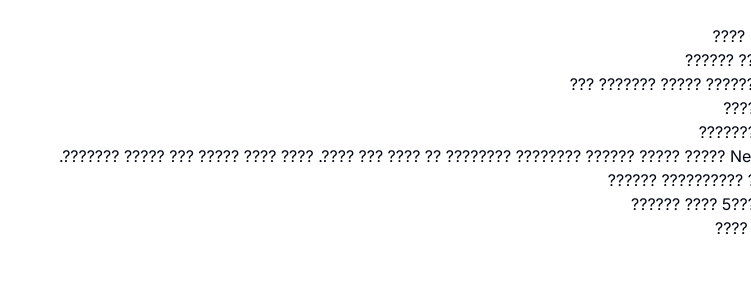
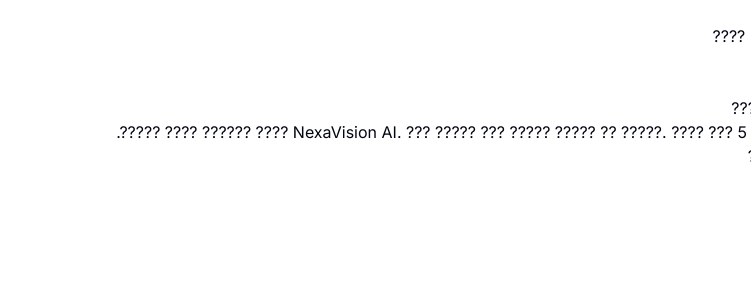
Before and after one commit to nequ2024-sketch/ai-video-saas, a Next.js app: page / in a window 1280 px wide. Shown: the top 300 px of the page, without its empty margins (529-1280 px from the left). Built offline with nearby package versions, Linux system fonts and the light colour scheme.

Commit message:
Final Fix: Re-injecting Home page and clearing paths

```diff
--- a/app/page.tsx
+++ b/app/page.tsx
@@ -2,69 +2,26 @@
 
 export default function Home() {
   return (
-    <main className="relative min-h-screen w-full overflow-hidden bg-[#020202] text-white font-sans" dir="rtl">
-      {/* ??????? ??????? ??????? - Grid & Glow Effect */}
-      <div className="absolute inset-0 z-0">
-        <div className="absolute inset-0 bg-[linear-gradient(to_right,#80808012_1px,transparent_1px),linear-gradient(to_bottom,#80808012_1px,transparent_1px)] bg-[size:40px_40px] [mask-image:radial-gradient(ellipse_60%_50%_at_50%_0%,#000_70%,transparent_100%)]" />
-        <div className="absolute left-1/2 top-0 -z-10 h-[600px] w-[600px] -translate-x-1/2 rounded-full bg-purple-500/10 blur-[120px]" />
-      </div>
+    <main className="relative min-h-screen w-full bg-[#020202] text-white overflow-hidden" dir="rtl">
+      {/* ????? ??????? ??????? */}
+      <div className="absolute inset-0 bg-[radial-gradient(circle_at_50%_120%,#7c3aed33,transparent_50%)]" />
+      <div className="absolute inset-0 bg-[linear-gradient(to_right,#ffffff05_1px,transparent_1px),linear-gradient(to_bottom,#ffffff05_1px,transparent_1px)] bg-[size:30px_30px]" />
 
-      {/* ?????? ?????? - ???? ????? ???? */}
-      <nav className="relative z-10 flex items-center justify-between px-8 py-6 backdrop-blur-sm border-b border-white/5">
-        <div className="flex items-center gap-2">
-          <div className="h-10 w-10 rounded-lg bg-gradient-to-br from-purple-600 to-blue-500 flex items-center justify-center shadow-lg shadow-purple-500/20">
-            <span className="text-xl font-black italic">NV</span>
-          </div>
-          <h2 className="text-2xl font-black tracking-tighter">
-            NexaVision <span className="text-purple-500 font-normal">????</span>
-          </h2>
+      <nav className="relative z-10 flex items-center justify-between px-10 py-8">
+        <div className="flex items-center gap-3">
+          <div className="w-12 h-12 bg-gradient-to-tr from-purple-600 to-blue-500 rounded-xl flex items-center justify-center text-2xl font-black shadow-lg shadow-purple-500/20">NV</div>
+          <h1 className="text-3xl font-black tracking-tighter italic">NexaVision <span className="font-normal not-italic text-purple-500">????</span></h1>
         </div>
-        <div className="flex gap-4">
-          <button className="text-sm font-medium hover:text-purple-400 transition-colors">English</button>
-          <Link href="/dashboard" className="bg-white/5 hover:bg-white/10 px-6 py-2 rounded-full text-sm border border-white/10 transition-all">
-            ????? ??????
-          </Link>
-        </div>
+        <Link href="/dashboard" className="bg-white text-black px-8 py-3 rounded-full font-bold hover:bg-purple-500 hover:text-white transition-all">???? ????</Link>
       </nav>
 
-      {/* ??????? ??????? */}
-      <section className="relative z-10 flex flex-col items-center justify-center pt-32 px-4 text-center">
-        <div className="inline-flex items-center gap-2 px-3 py-1 rounded-full border border-purple-500/30 bg-purple-500/5 text-purple-400 text-xs font-medium mb-8 animate-pulse">
-           ???? ????: ?????? ????? ??????? ???
-        </div>
-
-        <h1 className="text-6xl md:text-8xl font-black tracking-tighter max-w-4xl leading-[1.1] mb-8">
-          ???? ????????? <br />
-          <span className="bg-gradient-to-r from-purple-400 via-blue-500 to-cyan-400 bg-clip-text text-transparent">
-            ??????? ?????????
-          </span>
-        </h1>
-
-        <p className="text-gray-400 text-lg md:text-xl max-w-2xl mb-12 leading-relaxed">
-          NexaVision AI ????? ????? ?????? ???????? ???????? ?? ???? ??? ????.
-          ???? ???? ????? ??? ????? ???????.
-        </p>
-
-        <div className="flex flex-col md:flex-row gap-6 items-center">
-          <Link href="/dashboard" className="group relative px-12 py-5 bg-purple-600 rounded-2xl font-black text-xl transition-all hover:scale-105 shadow-[0_0_40px_-10px_rgba(168,85,247,0.5)]">
-            ????? ????? ????
-          </Link>
-          <button className="px-12 py-5 rounded-2xl border border-white/10 bg-white/5 hover:bg-white/10 font-bold text-xl transition-all">
-            ?????? ??????
-          </button>
-        </div>
-
-        {/* ???? ?????? */}
-        <div className="mt-20 flex items-center gap-8 py-4 px-8 rounded-3xl border border-white/5 bg-white/[0.02] backdrop-blur-md">
-            <div className="flex flex-col">
-                <span className="text-xs text-gray-500">?????? ??????</span>
-                <span className="font-bold text-purple-400">5 ???? ??????</span>
-            </div>
-            <div className="h-8 w-[1px] bg-white/10" />
-            <div className="flex flex-col text-right">
-                <span className="text-xs text-gray-500">??????</span>
-                <span className="font-bold text-green-400">???? ????</span>
-            </div>
+      <section className="relative z-10 flex flex-col items-center justify-center pt-20 px-6 text-center">
+        <h2 className="text-7xl md:text-9xl font-black mb-6 tracking-tighter leading-none">
+          ?????? <br/> <span className="text-transparent bg-clip-text bg-gradient-to-r from-purple-400 to-blue-600">???????</span> ?????
+        </h2>
+        <p className="text-gray-400 text-xl max-w-2xl mb-12">????? ?? ?? NexaVision AI. ??? ????? ??? ????? ????? ?? ?????. ???? ??? 5 ???? ?????? ???? ?????.</p>
+        <div className="flex gap-4">
+           <Link href="/dashboard" className="bg-purple-600 px-12 py-5 rounded-2xl text-2xl font-black hover:scale-105 transition-transform shadow-2xl shadow-purple-600/30">????? ?????</Link>
         </div>
       </section>
     </main>
```
